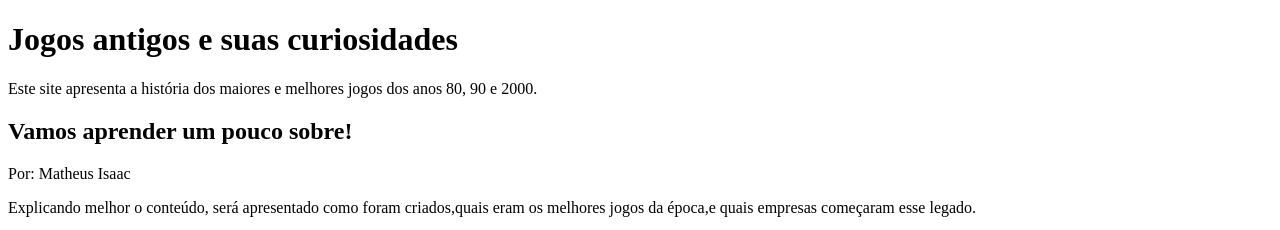
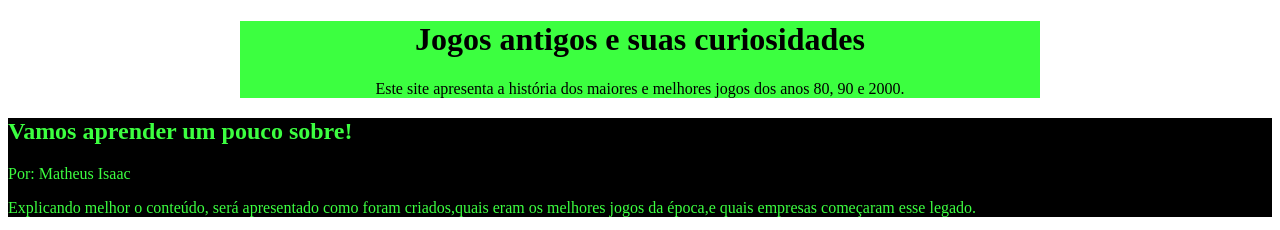
Before and after one commit to matheusisaaccamargo-ship-it/Projeto-ed1, a plain HTML site: page index.html in a window 1280 px wide. Shown: the top 230 px of the page. Drawn offline with Linux system fonts and the light colour scheme.

Commit message:
projeto ed1

```diff
--- a/index.html
+++ b/index.html
@@ -4,6 +4,19 @@
     <meta charset="UTF-8">
     <meta name="viewport" content="width=device-width, initial-scale=1.0">
     <title>Jogos clássicos</title>
+    <style>
+        header{
+            background-color: #3CFF40;
+            color: #000000;
+            text-align: center;
+            max-width: 800px;
+            margin: 0 auto;
+        }
+        main{
+            background-color: #000000;
+            color: #3CFF40;
+        }
+    </style>
 </head>
 <body>
     <header>
```
